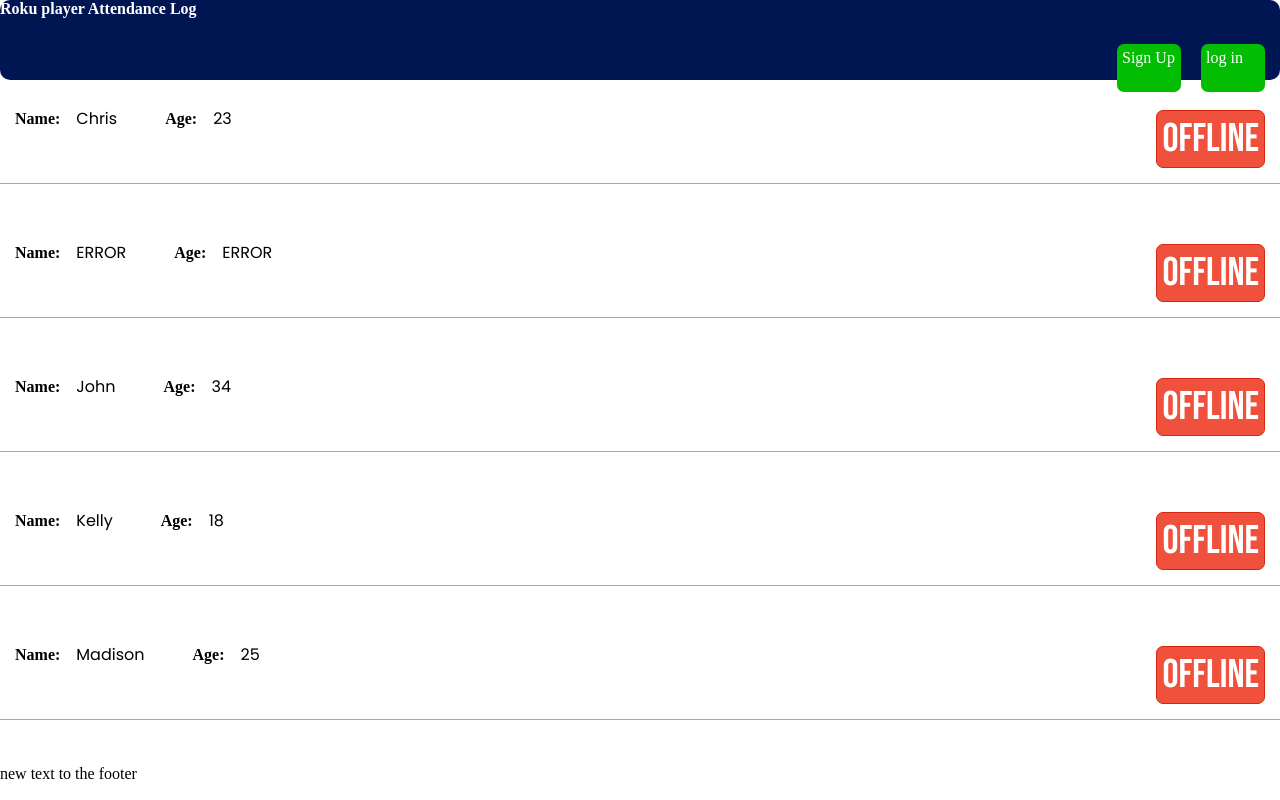
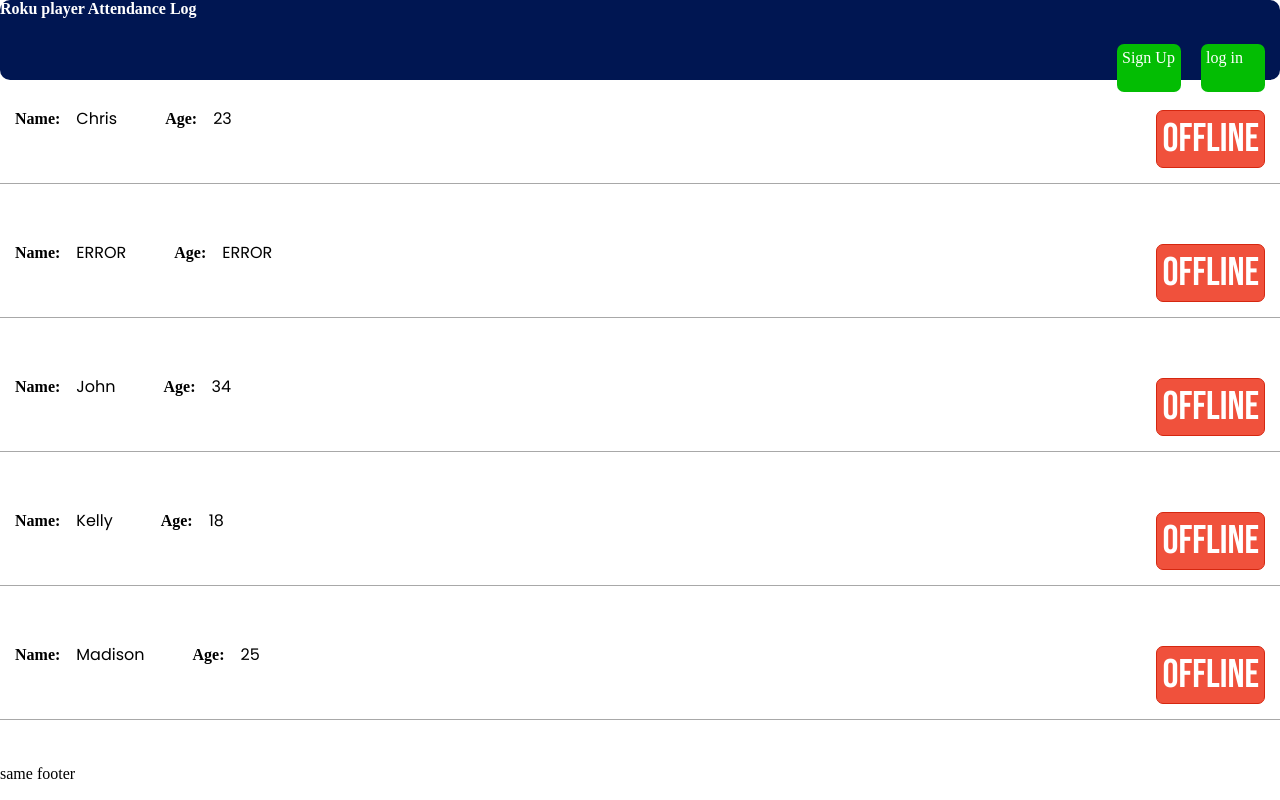
Before and after one commit to bloodwolf616/project9, a plain HTML site: page Desktop/project9-Employee-Attendance/index.html in a window 1280 px wide. Drawn offline with Linux system fonts and the light colour scheme.

```diff
--- a/Desktop/project9-Employee-Attendance/index.html
+++ b/Desktop/project9-Employee-Attendance/index.html
@@ -25,7 +25,7 @@
   </main>
 
   <footer>
-<p>new text to the footer</p>
+<p>same footer</p>
   </footer>
   <script src="./script.js"></script>
 </body>
```
